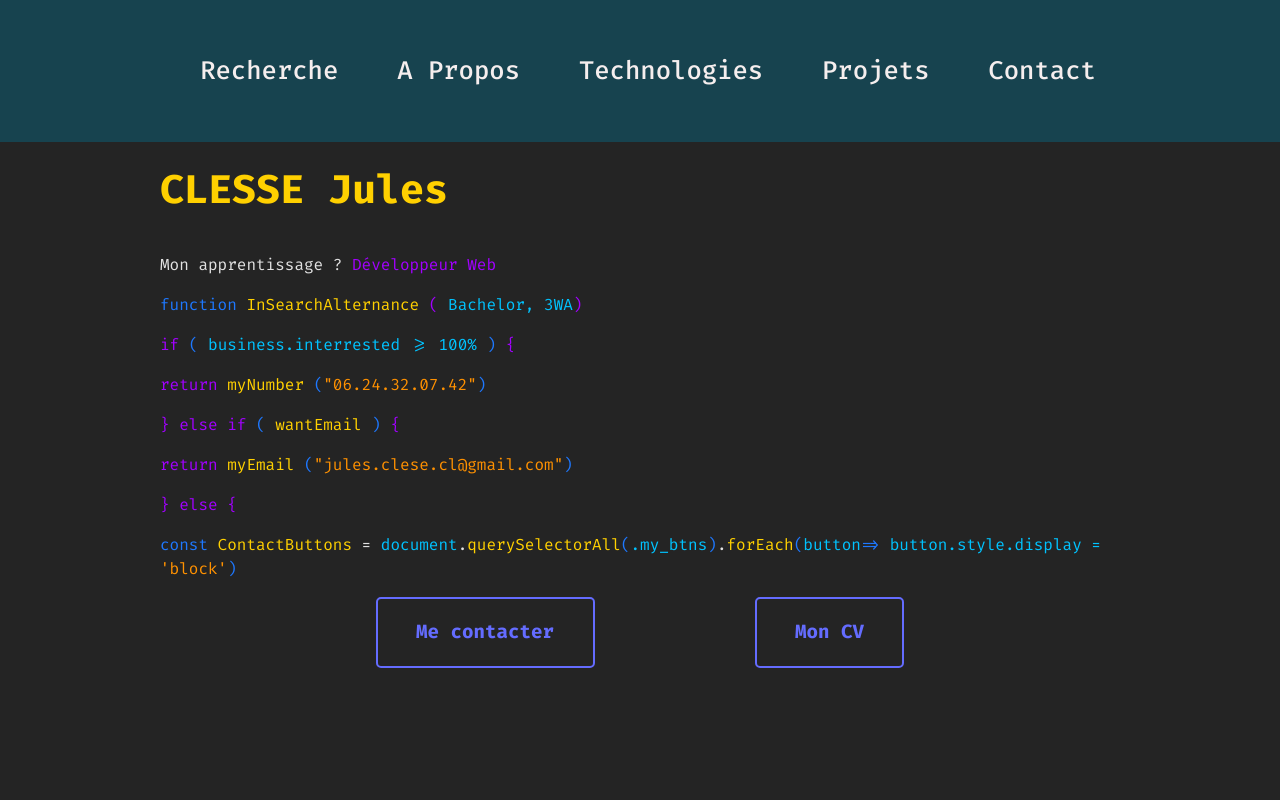
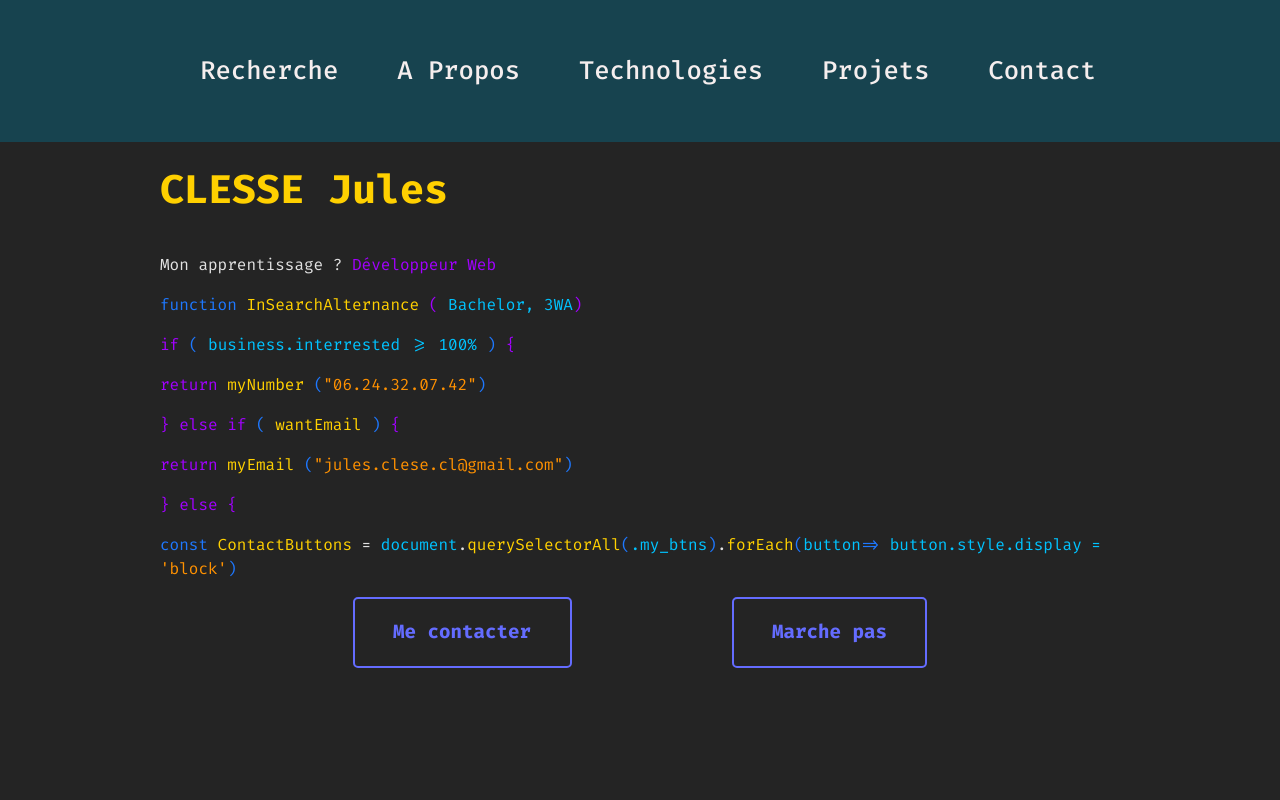
Before and after one commit to Zcom414/portfolio, a React (Vite) app: page /#/ in a window 1280 px wide. Shown: the top 800 px of the page. Built offline with nearby package versions, Linux system fonts and the light colour scheme.

Commit message:
Link to cv updated

```diff
--- a/componnents/Presentation.jsx
+++ b/componnents/Presentation.jsx
@@ -23,7 +23,7 @@ export const Present = () => {
 
                             <div className="btns_case">
                                 <a className="btn" onClick={() => {const target = document.getElementById("contact"); if (target) {target.scrollIntoView({ behavior: "smooth", block: "start" });} }}> Me contacter</a>
-                                <a className="btn" href="./cv.pdf" target="_blank" rel="noopener noreferrer">Mon CV</a>
+                                <a className="btn" href="./cv.pdf" target="_blank" rel="noopener noreferrer">Marche pas</a>
                             </div>
                         </section>
                 </div>
```
